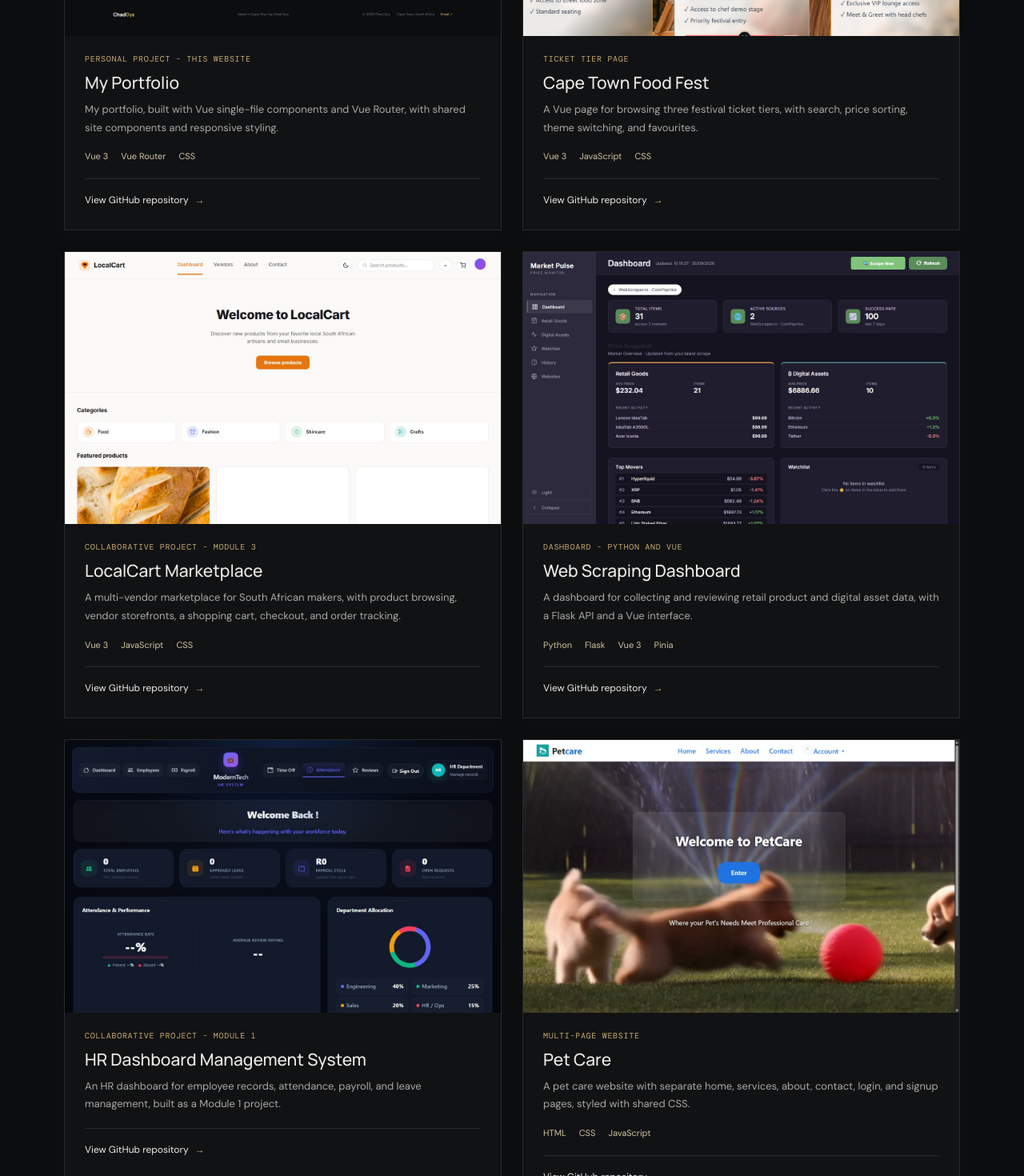
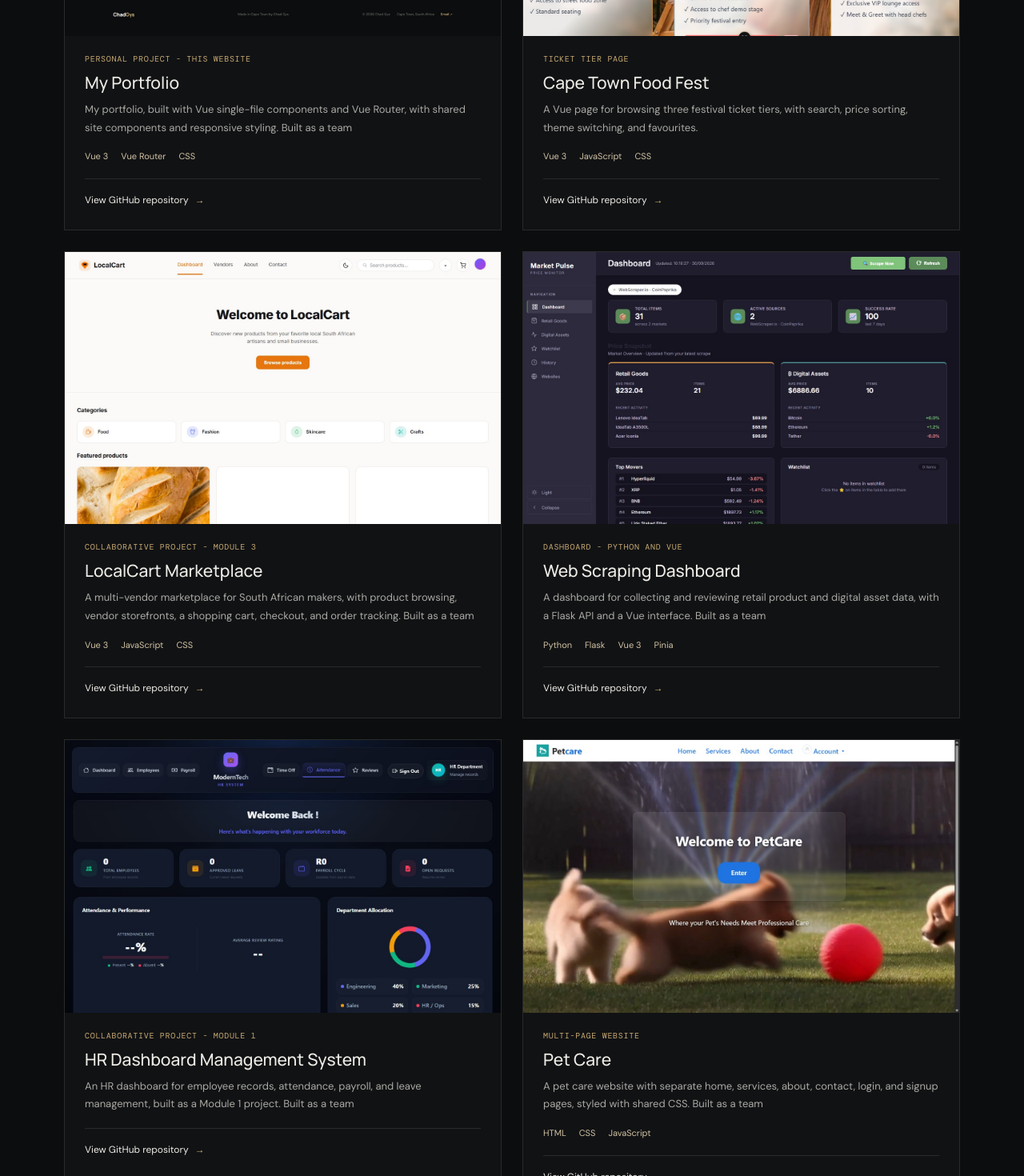
Before and after one commit to Antonio1509/Portfolio, a Vue app: page /projects in a window 1280 px wide. Shown: the part 4400-5870 px from the top of the page at 80% size. Built offline with nearby package versions, Linux system fonts and the light colour scheme.

Commit message:
added code to hide netlify badge

```diff
--- a/src/App.vue
+++ b/src/App.vue
@@ -194,6 +194,10 @@ button, a {
   outline-color: transparent;
 }
 
+button#nl-badge {
+  display: none;
+}
+
 @media (max-width:800px) {
   main > section[id] {
     scroll-margin-top: 88px;
--- a/src/views/ProjectsView.vue
+++ b/src/views/ProjectsView.vue
@@ -12,7 +12,7 @@ const projects = [
   {
     name: 'My Portfolio',
     kind: 'Personal project - This website',
-    description: 'My portfolio, built with Vue single-file components and Vue Router, with shared site components and responsive styling.',
+    description: 'My portfolio, built with Vue single-file components and Vue Router, with shared site components and responsive styling. Built as a team',
     technologies: ['Vue 3', 'Vue Router', 'CSS'],
     image: portfolioScreenshot,
     imageAlt: 'Screenshot of the portfolio homepage',
@@ -30,7 +30,7 @@ const projects = [
   {
     name: 'LocalCart Marketplace',
     kind: 'Collaborative project - Module 3',
-    description: 'A multi-vendor marketplace for South African makers, with product browsing, vendor storefronts, a shopping cart, checkout, and order tracking.',
+    description: 'A multi-vendor marketplace for South African makers, with product browsing, vendor storefronts, a shopping cart, checkout, and order tracking. Built as a team',
     technologies: ['Vue 3', 'JavaScript', 'CSS'],
     image: ecommerceHomepage,
     imageAlt: 'Screenshot of the LocalCart e-commerce homepage',
@@ -39,7 +39,7 @@ const projects = [
   {
     name: 'Web Scraping Dashboard',
     kind: 'Dashboard - Python and Vue',
-    description: 'A dashboard for collecting and reviewing retail product and digital asset data, with a Flask API and a Vue interface.',
+    description: 'A dashboard for collecting and reviewing retail product and digital asset data, with a Flask API and a Vue interface. Built as a team',
     technologies: ['Python', 'Flask', 'Vue 3', 'Pinia'],
     image: dashboardHomepage,
     imageAlt: 'Screenshot of the Market Pulse scraping dashboard homepage',
@@ -48,7 +48,7 @@ const projects = [
   {
     name: 'HR Dashboard Management System',
     kind: 'Collaborative project - Module 1',
-    description: 'An HR dashboard for employee records, attendance, payroll, and leave management, built as a Module 1 project.',
+    description: 'An HR dashboard for employee records, attendance, payroll, and leave management, built as a Module 1 project. Built as a team',
     technologies: [],
     image: hrHomepage,
     imageAlt: 'Screenshot of the ModernTech HR dashboard homepage',
@@ -57,7 +57,7 @@ const projects = [
   {
     name: 'Pet Care',
     kind: 'Multi-page website',
-    description: 'A pet care website with separate home, services, about, contact, login, and signup pages, styled with shared CSS.',
+    description: 'A pet care website with separate home, services, about, contact, login, and signup pages, styled with shared CSS. Built as a team',
     technologies: ['HTML', 'CSS', 'JavaScript'],
     image: petCareHomepage,
     imageAlt: 'Screenshot of the Pet Care homepage with its video hero',
```
